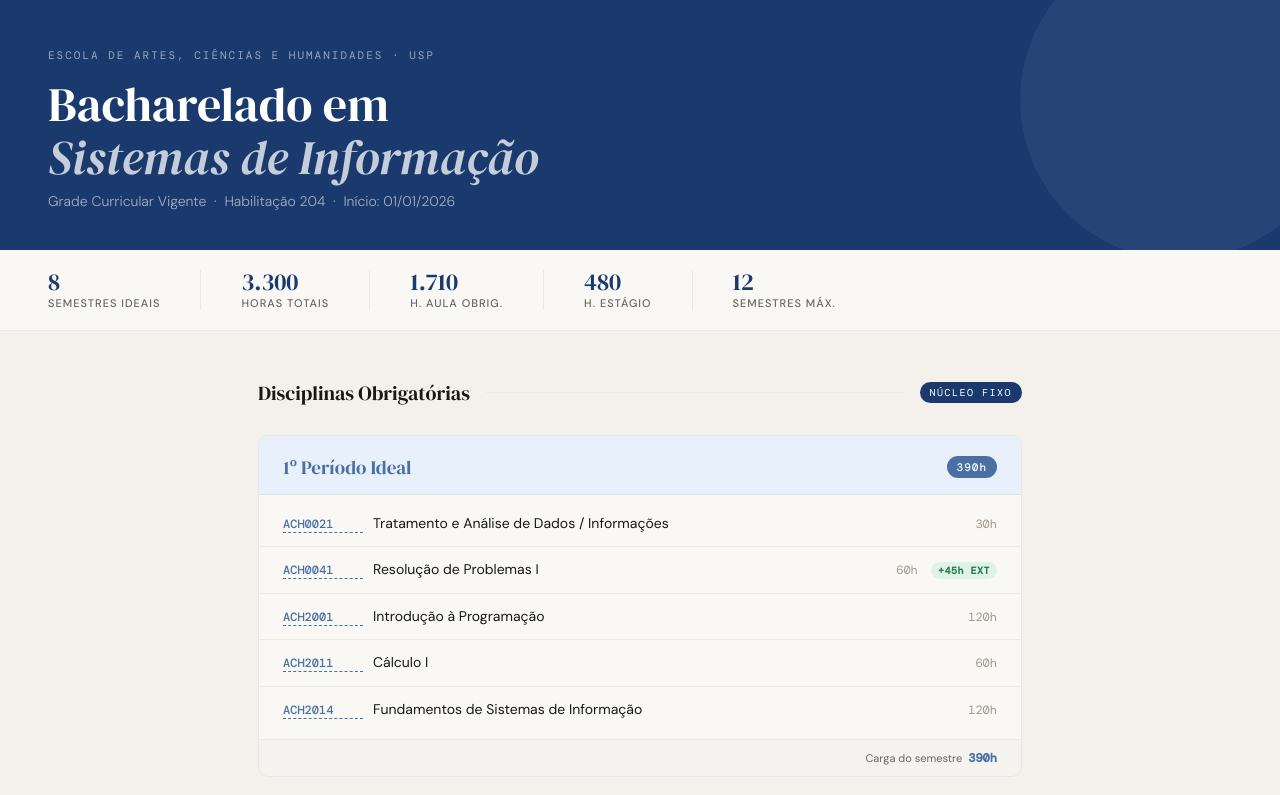
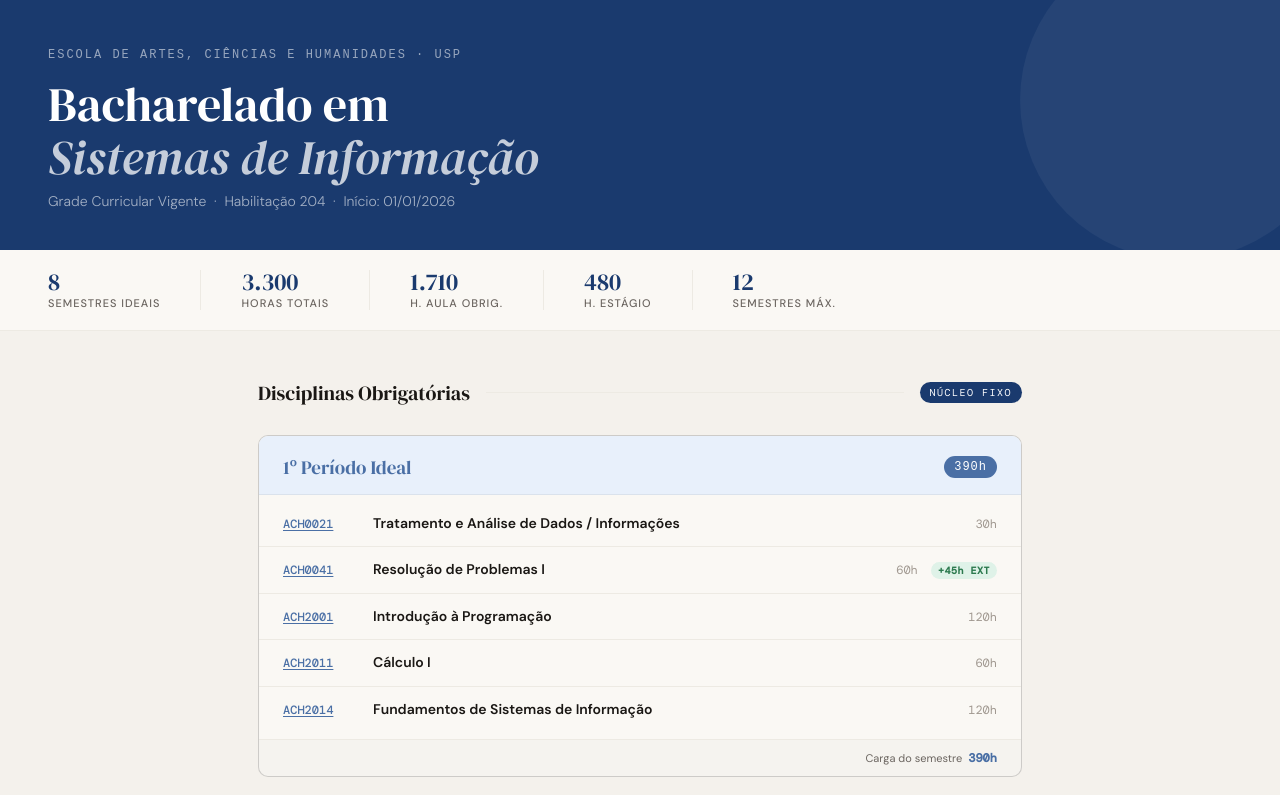
Before and after one commit to vinalmeida/gradeSI, a plain HTML site: page index.html in a window 1280 px wide. Shown: the top 795 px of the page. Drawn offline with nearby package versions, Linux system fonts and the light colour scheme.

Commit message:
Update styles for header and card components

```diff
--- a/index.html
+++ b/index.html
@@ -25,7 +25,7 @@
 
   .header { background: var(--accent); color: white; padding: 48px 48px 40px; position: relative; overflow: hidden; }
   .header::before { content: ''; position: absolute; top: -60px; right: -60px; width: 320px; height: 320px; border-radius: 50%; background: rgba(255,255,255,0.05); }
-  .header-eyebrow { font-family: 'DM Mono', monospace; font-size: 11px; letter-spacing: 2px; text-transform: uppercase; color: rgba(255,255,255,0.55); margin-bottom: 16px; }
+  .header-eyebrow { font-family: 'Fira Code', monospace; font-size: 12px; letter-spacing: 2px; text-transform: uppercase; color: rgba(255,255,255,0.55); margin-bottom: 16px; }
   .header h1 { font-family: 'DM Serif Display', serif; font-size: clamp(28px, 4vw, 48px); font-weight: 400; line-height: 1.1; margin-bottom: 8px; }
   .header h1 em { font-style: italic; color: rgba(255,255,255,0.75); }
   .header-sub { font-size: 14px; color: rgba(255,255,255,0.6); margin-top: 4px; font-weight: 300; }
@@ -46,7 +46,7 @@
 
   .semesters-stack { display: flex; flex-direction: column; gap: 20px; }
 
-  .sem-card { background: var(--surface); border-radius: var(--radius); overflow: hidden; border: 1px solid rgba(0,0,0,0.07); animation: fadeUp 0.4s ease both; }
+  .sem-card { background: var(--surface); border-radius: var(--radius); overflow: hidden; border: 1.5px solid rgba(0,0,0,0.18); animation: fadeUp 0.4s ease both; }
   .sem-card:nth-child(1) { animation-delay: 0.03s; }
   .sem-card:nth-child(2) { animation-delay: 0.08s; }
   .sem-card:nth-child(3) { animation-delay: 0.13s; }
@@ -58,7 +58,7 @@
 
   .sem-header { padding: 18px 24px 14px; display: flex; align-items: center; justify-content: space-between; background: var(--sem-bg); border-bottom: 1px solid rgba(0,0,0,0.06); }
   .sem-number { font-family: 'DM Serif Display', serif; font-size: 19px; font-weight: 400; color: var(--sem-color); }
-  .sem-badge { font-family: 'DM Mono', monospace; font-size: 11px; letter-spacing: 1px; padding: 4px 10px; border-radius: 20px; background: var(--sem-color); color: white; font-weight: 500; }
+  .sem-badge { font-family: 'Fira Code', monospace; font-size: 12px; letter-spacing: 1px; padding: 4px 10px; border-radius: 20px; background: var(--sem-color); color: white; font-weight: 500; }
 
   .disc-list { padding: 6px 0; }
   .disc-item { padding: 13px 24px; border-bottom: 1px solid var(--surface-alt); transition: background 0.12s; }
@@ -67,7 +67,7 @@
 
   .disc-top { display: grid; grid-template-columns: 80px 1fr auto; gap: 10px; align-items: baseline; }
   .disc-code { font-family: 'DM Mono', monospace; font-size: 12px; color: var(--accent-mid); font-weight: 500; }
-  .disc-name { font-size: 14px; font-weight: 400; color: var(--ink); line-height: 1.4; }
+  .disc-name { font-size: 14px; font-weight: 600; color: var(--ink); line-height: 1.4; }
   .disc-ch { font-family: 'DM Mono', monospace; font-size: 12px; color: var(--ink-faint); white-space: nowrap; text-align: right; }
   .disc-ext { display: inline-block; margin-left: 6px; font-family: 'DM Mono', monospace; font-size: 10px; font-weight: 600; color: #2d7a4f; background: #dff2e8; padding: 2px 7px; border-radius: 10px; letter-spacing: 0.5px; }
 
@@ -84,7 +84,7 @@
   .sem-footer-label { font-size: 11px; color: var(--ink-muted); }
   .sem-footer-value { font-family: 'DM Mono', monospace; font-size: 12px; font-weight: 600; color: var(--sem-color); }
 
-  .ch-section { margin-top: 0; background: var(--surface); border-radius: var(--radius); border: 1px solid rgba(0,0,0,0.07); overflow: hidden; max-width: 560px; }
+  .ch-section { margin-top: 0; background: var(--surface); border-radius: var(--radius); border: 1.5px solid rgba(0,0,0,0.18); overflow: hidden; max-width: 560px; }
   .ch-table { width: 100%; border-collapse: collapse; }
   .ch-table th { background: var(--accent); color: rgba(255,255,255,0.85); font-family: 'DM Mono', monospace; font-size: 10px; letter-spacing: 1px; text-transform: uppercase; padding: 12px 20px; text-align: left; font-weight: 500; }
   .ch-table th:not(:first-child) { text-align: right; }
@@ -110,13 +110,15 @@
     font-size: 12px;
     color: var(--accent-mid);
     font-weight: 500;
-    text-decoration: none;
-    border-bottom: 1px dashed var(--accent-mid);
-    transition: color 0.15s, border-color 0.15s;
+    text-decoration: underline;
+    text-decoration-color: var(--accent-mid);
+    text-decoration-thickness: 1px;
+    text-underline-offset: 2px;
+    transition: color 0.15s, text-decoration-color 0.15s;
   }
   a.disc-code-link:hover {
     color: var(--accent);
-    border-bottom-style: solid;
+    text-decoration-color: var(--accent);
   }
 
   @keyframes fadeUp { from { opacity: 0; transform: translateY(12px); } to { opacity: 1; transform: translateY(0); } }
```
